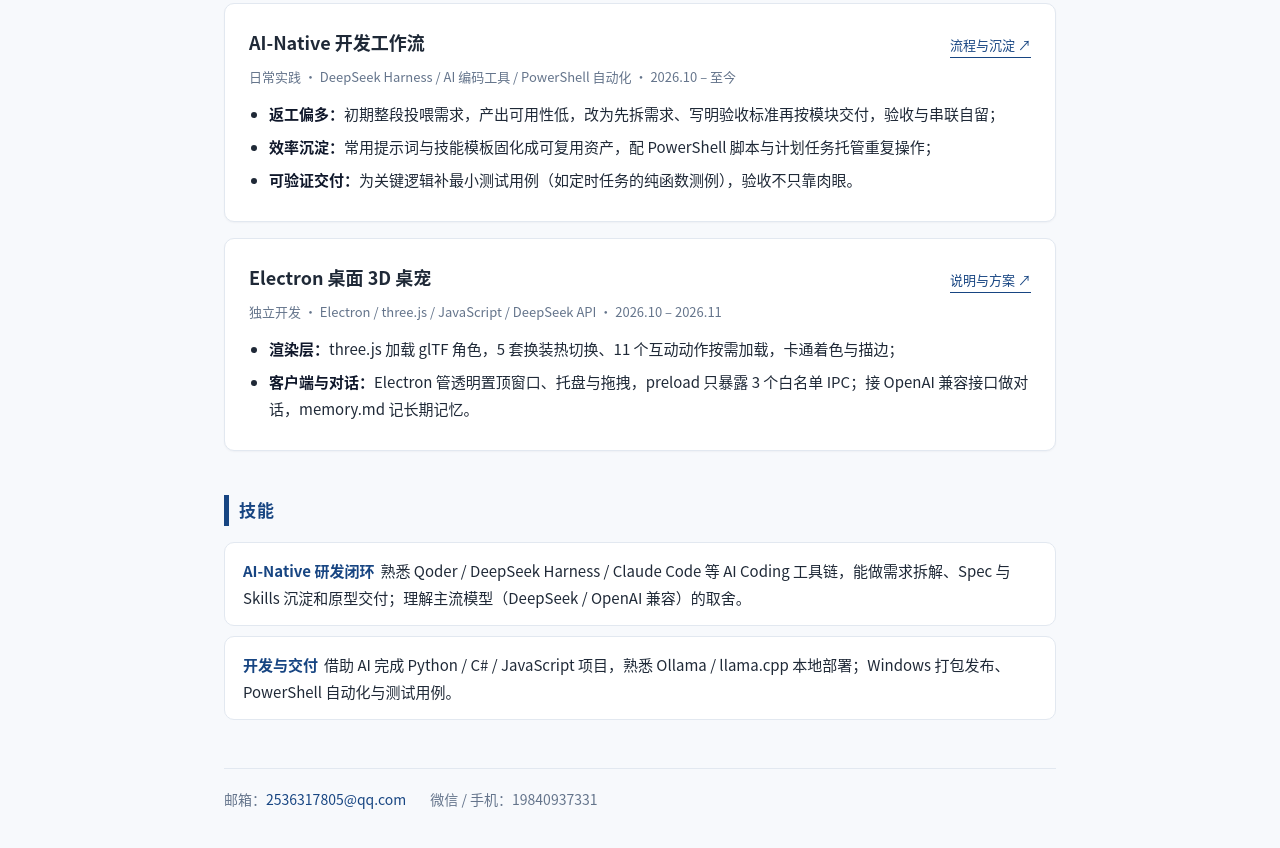
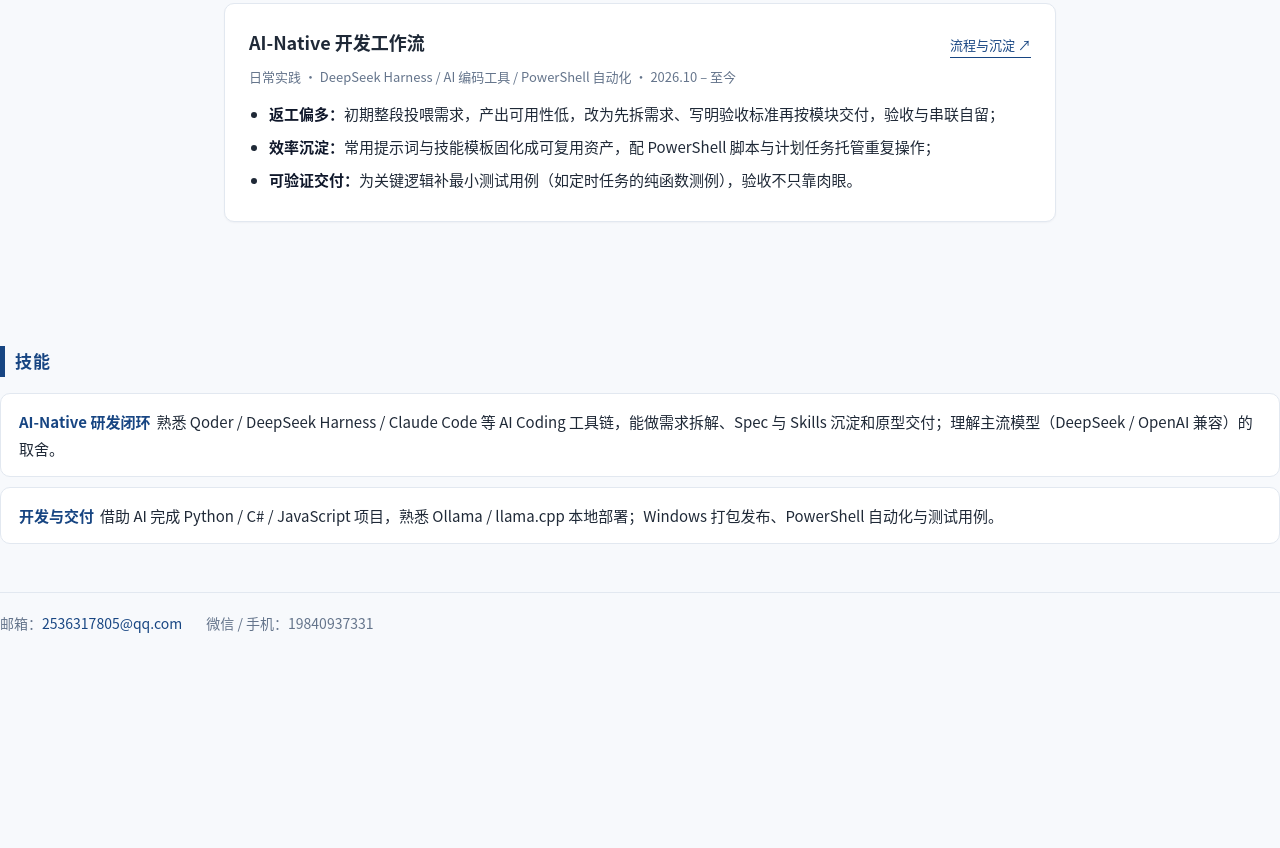
Before and after one commit to zunyu321/portfolio, a plain HTML site: page index.html in a window 1280 px wide. Shown: the part 836-1684 px from the top of the page. After the commit the page ends 1472 px from the top, so only its background shows below. Drawn offline with Linux system fonts and the light colour scheme.

Commit message:
drop desktop pet card

```diff
--- a/index.html
+++ b/index.html
@@ -141,18 +141,6 @@
     </ul>
   </div>
 
-  <div class="card">
-    <div class="card-head">
-      <h3>Electron 桌面 3D 桌宠</h3>
-      <a data-code="projects/desktop-pet" href="projects/desktop-pet/README.md">说明与方案 ↗</a>
-    </div>
-    <p class="meta">
-      <span>独立开发</span><span>Electron / three.js / JavaScript / DeepSeek API</span><span>2026.10 – 2026.11</span>
-    </p>
-    <ul>
-      <li><b>渲染层：</b>three.js 加载 glTF 角色，5 套换装热切换、11 个互动动作按需加载，卡通着色与描边；</li>
-      <li><b>客户端与对话：</b>Electron 管透明置顶窗口、托盘与拖拽，preload 只暴露 3 个白名单 IPC；接 OpenAI 兼容接口做对话，memory.md 记长期记忆。</li>
-    </ul>
   </div>
 
   <h2>技能</h2>
```
